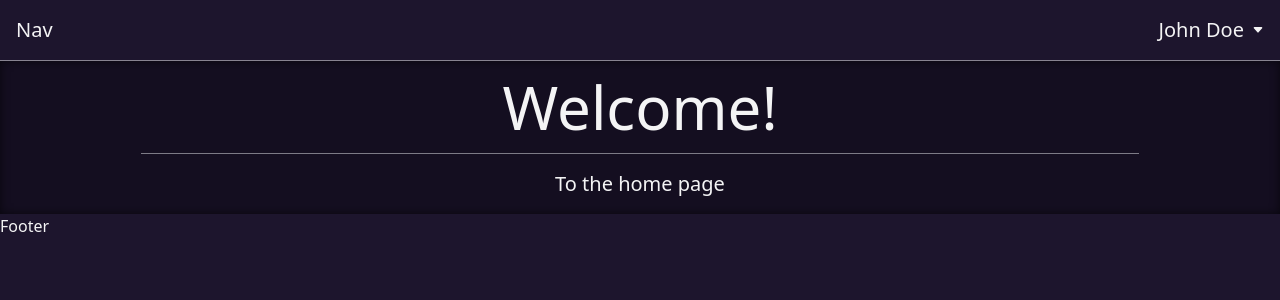
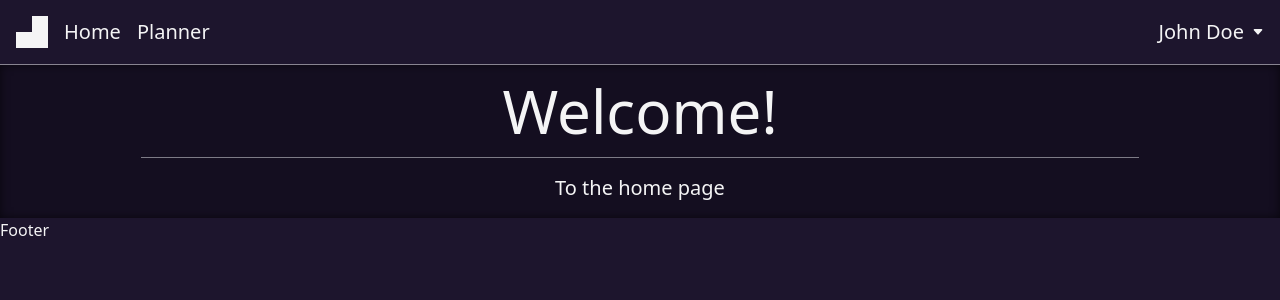
Before and after one commit to dtc105/CS-401W, a React (Vite) app in the folder client/: page / in a window 1280 px wide. Shown: the top 300 px of the page. Built offline with nearby package versions, Linux system fonts and the light colour scheme.

Commit message:
added navbar functionality to switch between home and planner

```diff
--- a/client/src/features/Header/components/Navbar/Navbar.jsx
+++ b/client/src/features/Header/components/Navbar/Navbar.jsx
@@ -1,12 +1,15 @@
-import React from 'react';
-
 function Navbar() {
 
 
 
     return (
-        <nav className='p-4'>
-            Nav
+        <nav className="p-4 flex flex-1 justify-start items-center gap-4">
+
+            <a href="/" className="flex justify-center items-center gap-4">
+                <img src="/logo.png" alt="logo image" className="h-8" style={{imageRendering: "pixelated"}} />
+                <span>Home</span>
+            </a>
+            <a href="/planner">Planner</a>
         </nav>
     );
 }
```
Also changed, not shown: client/public/logo.png (added).
